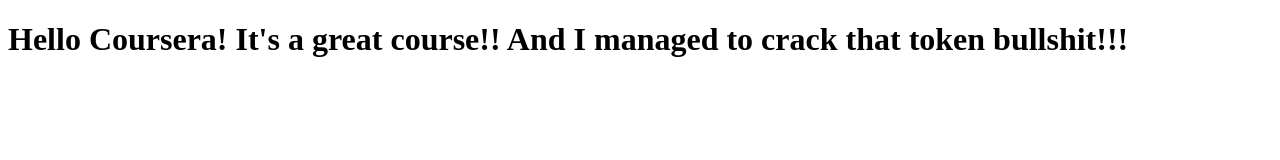
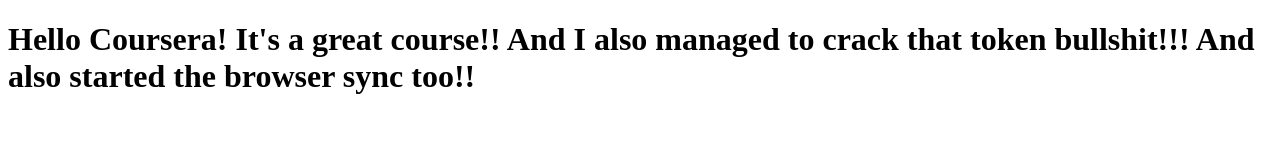
Before and after one commit to IlyaBarsh/IlyaBarsh, a plain HTML site: page site/index.html in a window 1280 px wide. Drawn offline with Linux system fonts and the light colour scheme.

Commit message:
Change from last time

```diff
--- a/site/index.html
+++ b/site/index.html
@@ -6,6 +6,6 @@
 	<title>Hello Coursera</title>
 </head>
 <body>
-<h1>Hello Coursera! It's a great course!! And I managed to crack that token bullshit!!! </h1>
+<h1>Hello Coursera! It's a great course!! And I also managed to crack that token bullshit!!! And also started the browser sync too!!</h1>
 </body>
 </html>
```
